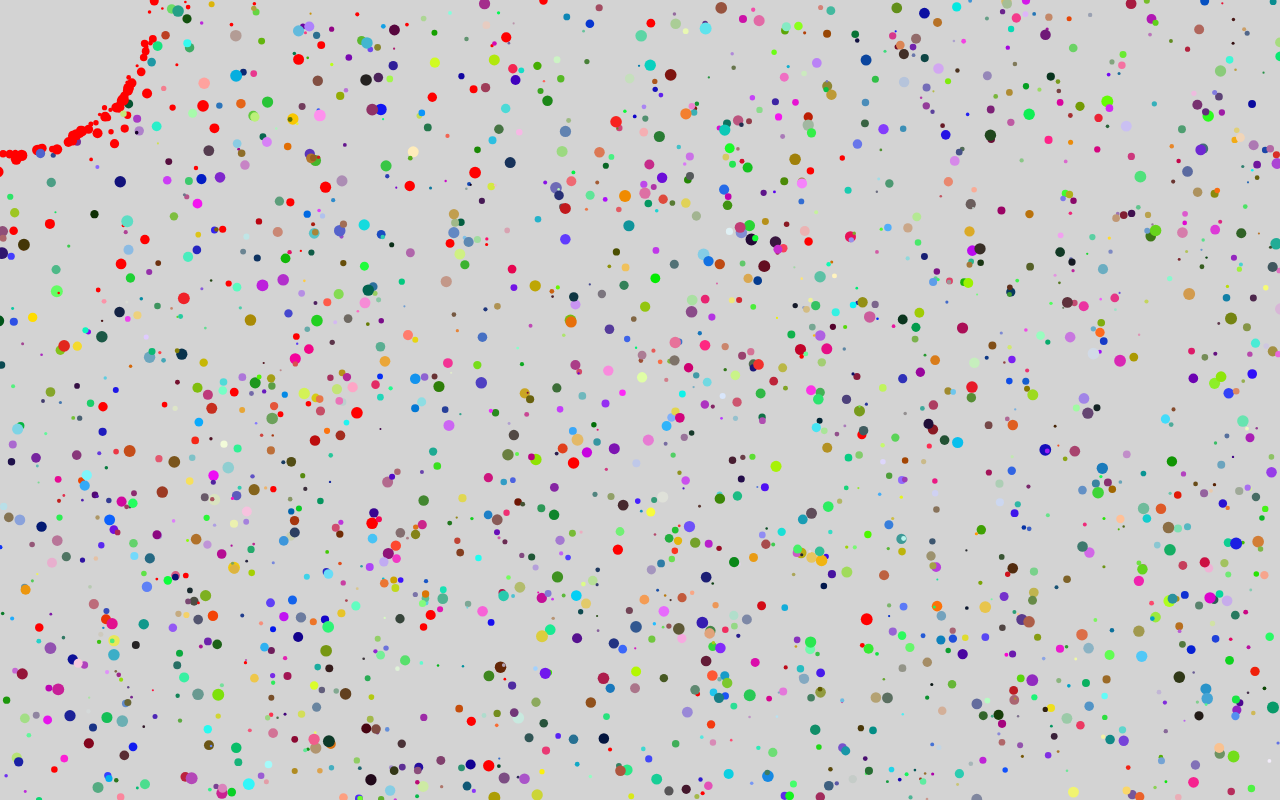
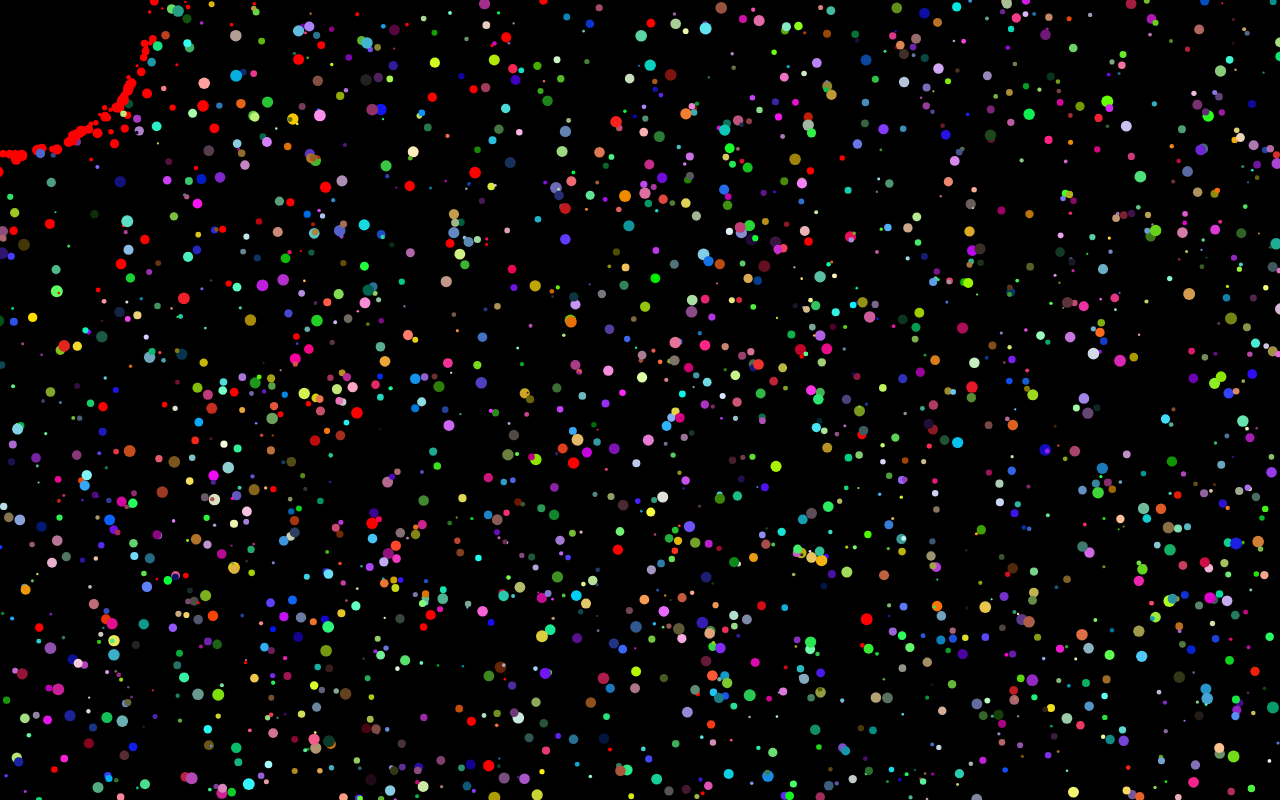
Before and after one commit to vinialves2020/Vinicius, a plain HTML site: page Projeto02/index.html in a window 1280 px wide. Drawn offline with Linux system fonts and the light colour scheme.

Commit message:
projeto02

```diff
--- a/Projeto02/style.css
+++ b/Projeto02/style.css
@@ -7,7 +7,7 @@
 #myCanvas{
     position: absolute;
     top: 0; left: 0;
-    background: lightgray;
+    background: rgb(0, 0, 0);
     width:100%;
     height: 100%;
 }
```
